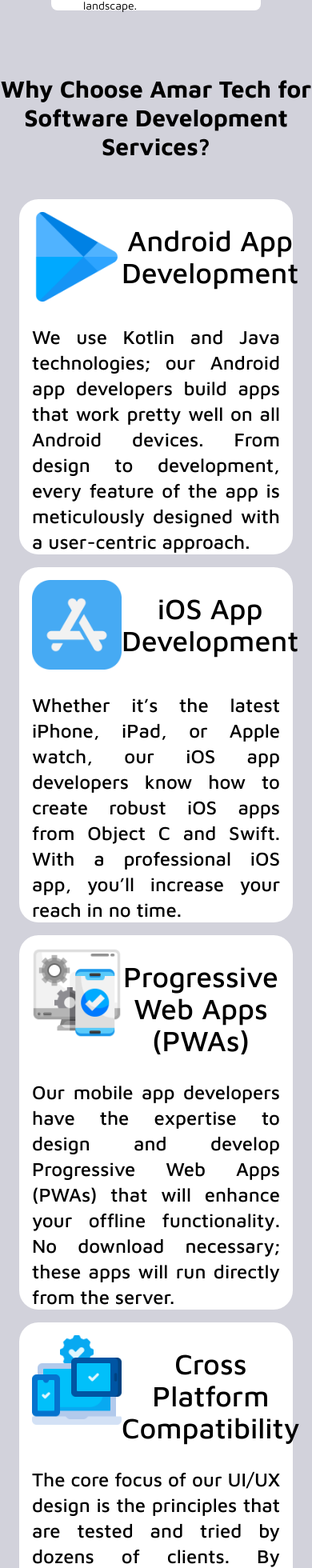
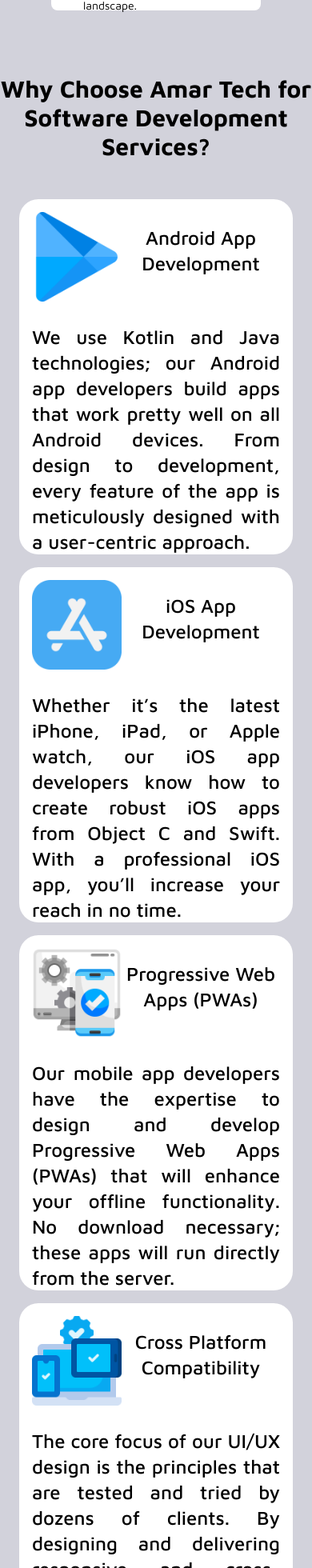
Before and after one commit to AshirAzeem-Developer/AmarTechSolutions, a React (Create React App) app: page /serviceDetails in a window 390 px wide. Shown: the part 4544-6504 px from the top of the page at 80% size. Built offline with nearby package versions, Linux system fonts and the light colour scheme; a web font is replaced by a local one.

Commit message:
last 3 sections responsive for mobile screens

```diff
--- a/src/Screens/ServiceDetail.jsx
+++ b/src/Screens/ServiceDetail.jsx
@@ -217,7 +217,7 @@ const ServiceDetail = () => {
             <div className="bg-white lg:w-[650px]  w-auto  md:h-[300px] rounded-3xl sm:h-[400px] lg:h-[350px] items-center justify-center">
               <div className="flex flex-row p-4   ">
                 <img src={andriod} alt="imageHere" className="h-28  " />
-                <h2 className="text-black text-center text-4xl  font-medium md:px-8 lg:px-20 pt-4">
+                <h2 className="text-black text-center text-4xl max-sm:text-2xl  font-medium md:px-8 lg:px-20 pt-4">
                   Android App Development
                 </h2>
               </div>
@@ -232,7 +232,7 @@ const ServiceDetail = () => {
             <div className="bg-white w-auto lg:w-[650px] md:h-[300px] rounded-3xl sm:h-[400px] lg:h-[350px] items-center justify-center">
               <div className="flex flex-row p-4   ">
                 <img src={ios} alt="imageHere" className="h-28" />
-                <h2 className="text-black text-4xl text-center font-medium md:px-8 lg:px-20 pt-4 ">
+                <h2 className="text-black max-sm:text-2xl text-4xl text-center font-medium md:px-8 lg:px-20 pt-4 ">
                   iOS App Development
                 </h2>
               </div>
@@ -246,7 +246,7 @@ const ServiceDetail = () => {
             <div className="bg-white w-auto lg:w-[650px] md:h-[300px] rounded-3xl sm:h-[400px] lg:h-[350px] items-center justify-center">
               <div className="flex flex-row p-4   ">
                 <img src={pwa} alt="imageHere" className="h-28" />
-                <h2 className="text-black text-4xl text-center font-medium md:px-8 lg:px-20 pt-4 ">
+                <h2 className="text-black max-sm:text-2xl text-4xl text-center font-medium md:px-8 lg:px-20 pt-4 ">
                   Progressive Web Apps (PWAs)
                 </h2>
               </div>
@@ -260,7 +260,7 @@ const ServiceDetail = () => {
             <div className="bg-white md:h-[300px]  w-auto lg:w-[650px] rounded-3xl sm:h-[400px] lg:h-[350px] items-center justify-center">
               <div className="flex flex-row p-4   ">
                 <img src={cross} alt="imageHere" className="h-28" />
-                <h2 className="text-black text-4xl text-center font-medium md:px-8  pt-4">
+                <h2 className="text-black max-sm:text-2xl text-4xl text-center font-medium md:px-8  pt-4">
                   Cross Platform Compatibility
                 </h2>
               </div>
@@ -286,12 +286,12 @@ const ServiceDetail = () => {
         {/* ====================== >>> Section 5 Ends Here <<<< ==============================
              {/* ====================== >>> Section 6 starts Here <<<< ============================== */}
         <div className="bg-[#D2D2DB]  pt-4 pb-5 grid grid-col-1 justify-center">
-          <div className="bg-[#053F74] w-auto rounded-3xl md:h-[250px] lg:h-[250px]  lg:w-[750px] flex flex-col items-center justify-center">
-            <h1 className="text-5xl text-center text-[#D2D2DB] font-bold p-12">
+          <div className="bg-[#053F74] max-sm:w-[350px] w-auto rounded-3xl md:h-[250px] lg:h-[250px] max-sm:h-44 lg:w-[750px]  flex flex-col items-center justify-center">
+            <h1 className="text-4xl max-sm:text-3xl text-center text-[#D2D2DB] font-bold pt-12 max-sm:pt-8">
               Want To Shape Your Business?
             </h1>
-            <div className="bg-[#D2D2DB] rounded-lg  ">
-              <button className="rounded-2xl pl-5 pt-2 text-2xl  flex flex-row text-[#FFFFFF]">
+            <div className=" max-sm:h-36 rounded-lg pt-8 max-sm:pt-4  ">
+              <button className=" bg-[#D2D2DB] rounded-2xl  pl-5  text-2xl max-sm:text-2xl   flex flex-row text-[#FFFFFF]">
                 Start Conversation Now
                 <span>
                   <img src={arrow} alt="imageHere" className="w-14 pl-4" />
--- a/src/components/CustomizedTimeline.jsx
+++ b/src/components/CustomizedTimeline.jsx
@@ -35,7 +35,7 @@ export default function CustomizedTimeline() {
         {/* ========== >>>> Line 1 Ends <<<<< =========== */}
 
         <div className="  rounded-xl mx-10 p-6  grid grid-cols-1 lg:grid-cols-12 gap-4 items-center justify-center px-12 my-4 ">
-          <div className="col-span-2">
+          <div className=" col-span-2">
             <img src={quality} alt="imageHere" className="h-auto w-44" />
           </div>
           <div className="col-span-2 w-32 h-auto mx-8 p-8 px-12 hidden sm:flex items-center justify-center bg-[#A7D7FA] rounded-full">
@@ -77,7 +77,7 @@ export default function CustomizedTimeline() {
         {/* <div className="w-[75%] h-64  border-l-8  border-dashed  relative -top-[480px] -right-6"></div> */}
         {/* ========== >>>> Line 3 Ends <<<<< =========== */}
         <div className="rounded-xl mx-10 p-6 grid grid-cols-1 lg:grid-cols-12 gap-4 items-center justify-center px-12 my-1 ">
-          <div className="col-span-2 pr-12 ">
+          <div className="col-span-2 pr-12 max-sm:w-72 ">
             <img src={scale} alt="imageHere" className="h-auto w-44" />
           </div>
           <div className="col-span-2 w-32 h-auto mx-8 p-8 px-12 hidden sm:flex items-center justify-center bg-[#A7D7FA] rounded-full">
```
